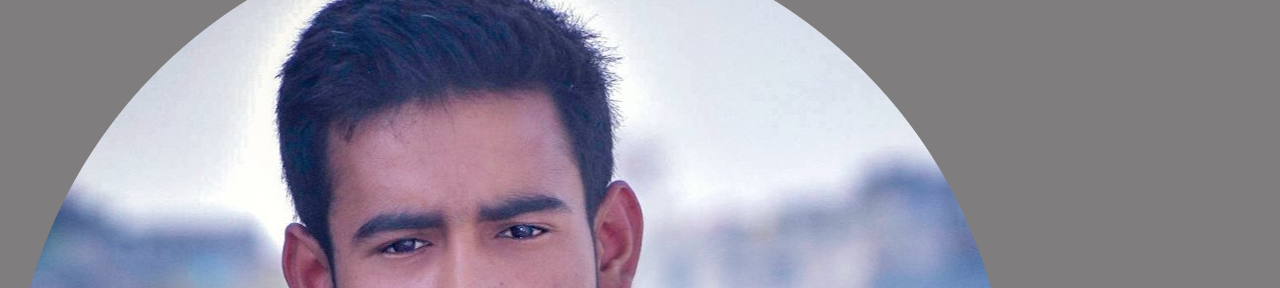
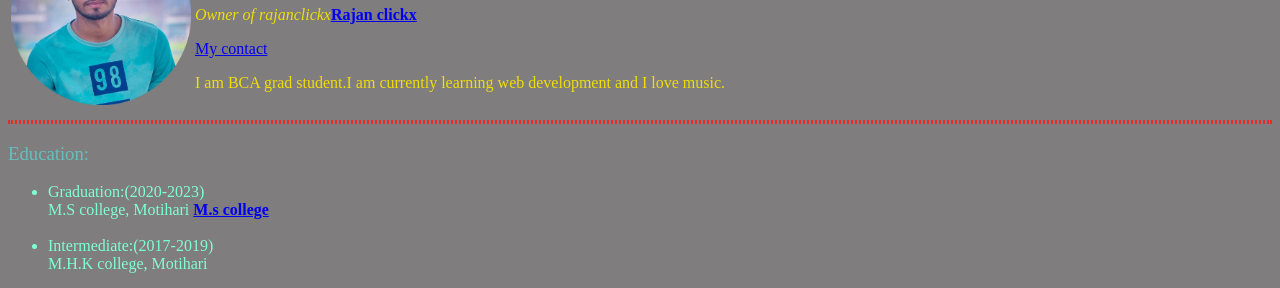
Before and after one commit to therajansingh1/CV, a plain HTML site: page index.html in a window 1280 px wide. Shown: the part 86-374 px from the top of the page. Drawn offline with Linux system fonts and the light colour scheme.

Commit message:
Update index.html

```diff
--- a/index.html
+++ b/index.html
@@ -7,7 +7,7 @@
     <meta http-equiv="X-UA-Compatible" content="IE=edge">
     <meta name="viewport" content="width=device-width, initial-scale=1.0">
     <title>Rajan's personal site</title>
-    <link rel="icon" herf="Rajan singh-modified (1).png">
+    <link rel="icon" herf="https://github.com/therajansingh1/CV/blob/main/Rajan%20singh-modified%20(1).png">
     <link rel="stylesheet" href="style.css">
     <!-- <style>
       if we create css here, it is called internal css
@@ -18,7 +18,7 @@
 
     <table>
         <tr>
-            <td><img src="rr-modified.png" alt="rajan singh profile pic"></td>
+            <td><img src="rr-modified.png" alt="rajan singh profile pic" style="width: 180px; "></td>
             <!-- if any case image is not displayed alt text will show -->
             <td>
                 <h1>Rajan kumar singh</h1>
```
